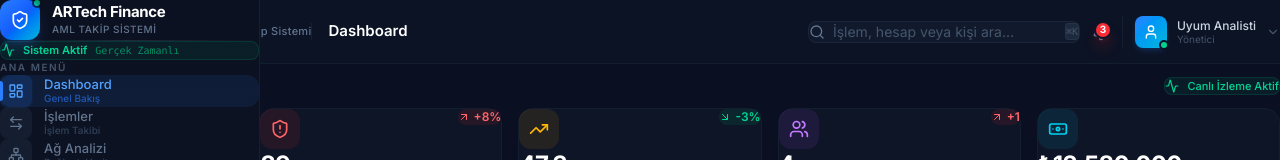
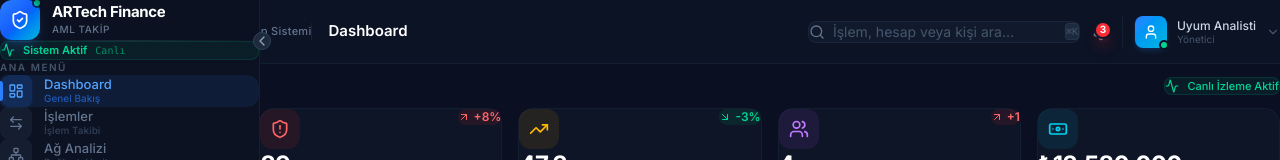
Before and after one commit to ademk8200-tech/ARTech-Finance_Frontend, a React (Vite) app: page / in a window 1280 px wide. Shown: the top 160 px of the page. Built offline with nearby package versions, Linux system fonts and the light colour scheme.

Commit message:
sidebar düzenlemesi

```diff
--- a/src/components/Layout.jsx
+++ b/src/components/Layout.jsx
@@ -1,15 +1,22 @@
+import { useState } from 'react'
 import { Outlet } from 'react-router-dom'
 import Sidebar from './Sidebar'
 import Navbar from './Navbar'
 
 function Layout() {
+  const [isCollapsed, setIsCollapsed] = useState(false)
+
   return (
     <div className="flex min-h-screen bg-[#080d19]">
       {/* Sol Sidebar */}
-      <Sidebar />
+      <Sidebar isCollapsed={isCollapsed} setIsCollapsed={setIsCollapsed} />
 
       {/* Ana İçerik Alanı */}
-      <div className="flex-1 min-w-0 ml-[260px] flex flex-col min-h-screen">
+      <div
+        className={`flex-1 min-w-0 flex flex-col min-h-screen transition-all duration-300 ${
+          isCollapsed ? 'ml-[80px]' : 'ml-[260px]'
+        }`}
+      >
         <Navbar />
 
         {/* Sayfa İçeriği */}
--- a/src/components/Sidebar.jsx
+++ b/src/components/Sidebar.jsx
@@ -6,6 +6,8 @@ import {
   FileBarChart,
   ShieldCheck,
   Activity,
+  ChevronLeft,
+  ChevronRight
 } from 'lucide-react'
 
 const navItems = [
@@ -35,54 +37,71 @@ const navItems = [
   },
 ]
 
-function Sidebar() {
+function Sidebar({ isCollapsed, setIsCollapsed }) {
   const location = useLocation()
 
   return (
-    <aside className="fixed top-0 left-0 h-screen w-[260px] bg-gradient-to-b from-[#0b1120] to-[#0f1729] border-r border-slate-800/60 flex flex-col z-50">
+    <aside
+      className={`fixed top-0 left-0 h-screen bg-gradient-to-b from-[#0b1120] to-[#0f1729] border-r border-slate-800/60 flex flex-col z-50 transition-all duration-300 ${
+        isCollapsed ? 'w-[80px]' : 'w-[260px]'
+      }`}
+    >
+      {/* ── Genişlet/Daralt Butonu ── */}
+      <button
+        onClick={() => setIsCollapsed(!isCollapsed)}
+        className="absolute -right-3 top-8 bg-slate-800 border border-slate-700 text-slate-400 hover:text-white hover:bg-slate-700 p-1 rounded-full z-50 transition-colors"
+      >
+        {isCollapsed ? <ChevronRight className="w-4 h-4" /> : <ChevronLeft className="w-4 h-4" />}
+      </button>
 
       {/* ── Logo Alanı ── */}
-      <div className="px-5 pt-6 pb-5">
-        <div className="flex items-center gap-3">
-          <div className="relative">
+      <div className={`pt-6 pb-5 flex flex-col items-center justify-center ${isCollapsed ? 'px-2' : 'px-5'}`}>
+        <div className={`flex items-center gap-3 w-full ${isCollapsed ? 'justify-center' : ''}`}>
+          <div className="relative shrink-0">
             <div className="w-10 h-10 rounded-xl bg-gradient-to-br from-blue-500 via-blue-600 to-cyan-500 flex items-center justify-center shadow-lg shadow-blue-500/20">
               <ShieldCheck className="w-5 h-5 text-white" />
             </div>
             {/* Canlı sinyal noktası */}
             <span className="absolute -top-0.5 -right-0.5 w-2.5 h-2.5 bg-emerald-400 rounded-full border-2 border-[#0b1120] animate-pulse" />
           </div>
-          <div>
+          {!isCollapsed && (
+            <div className="overflow-hidden whitespace-nowrap transition-all duration-300">
               <h1 className="text-[15px] font-bold text-white tracking-tight leading-tight">
                 ARTech Finance
               </h1>
               <p className="text-[10px] text-slate-500 font-medium tracking-wider uppercase mt-0.5">
-              AML Takip Sistemi
+                AML Takip
               </p>
             </div>
+          )}
         </div>
       </div>
 
       {/* ── Ayırıcı ── */}
-      <div className="mx-5 h-px bg-gradient-to-r from-transparent via-slate-700/50 to-transparent" />
+      <div className={`h-px bg-gradient-to-r from-transparent via-slate-700/50 to-transparent transition-all duration-300 ${isCollapsed ? 'mx-2' : 'mx-5'}`} />
 
       {/* ── Sistem Durumu ── */}
-      <div className="mx-5 mt-4 mb-2 px-3 py-2.5 rounded-lg bg-emerald-500/8 border border-emerald-500/15">
-        <div className="flex items-center gap-2">
-          <Activity className="w-3.5 h-3.5 text-emerald-400" />
-          <span className="text-[11px] text-emerald-400 font-semibold">Sistem Aktif</span>
-          <span className="ml-auto text-[10px] text-emerald-500/70 font-mono">Gerçek Zamanlı</span>
+      <div className={`mt-4 mb-2 transition-all duration-300 ${isCollapsed ? 'mx-2' : 'mx-5'}`}>
+        <div className={`rounded-lg bg-emerald-500/8 border border-emerald-500/15 flex items-center ${isCollapsed ? 'justify-center p-2' : 'px-3 py-2.5 gap-2'}`}>
+          <Activity className="w-3.5 h-3.5 text-emerald-400 shrink-0" />
+          {!isCollapsed && (
+            <>
+              <span className="text-[11px] text-emerald-400 font-semibold whitespace-nowrap">Sistem Aktif</span>
+              <span className="ml-auto text-[10px] text-emerald-500/70 font-mono whitespace-nowrap">Canlı</span>
+            </>
+          )}
         </div>
       </div>
 
       {/* ── Menü Başlığı ── */}
-      <div className="px-5 pt-5 pb-2">
-        <p className="text-[10px] text-slate-600 font-semibold tracking-[0.15em] uppercase">
-          Ana Menü
+      <div className={`pt-5 pb-2 transition-all duration-300 ${isCollapsed ? 'px-2 text-center' : 'px-5'}`}>
+        <p className="text-[10px] text-slate-600 font-semibold tracking-[0.15em] uppercase whitespace-nowrap overflow-hidden text-ellipsis">
+          {isCollapsed ? 'Menü' : 'Ana Menü'}
         </p>
       </div>
 
       {/* ── Navigasyon ── */}
-      <nav className="flex-1 px-3 space-y-0.5 overflow-y-auto">
+      <nav className={`flex-1 space-y-1 overflow-y-auto overflow-x-hidden ${isCollapsed ? 'px-2' : 'px-3'}`}>
         {navItems.map((item) => {
           const isTransactionDetail =
             item.to === '/transactions' &&
@@ -96,13 +115,14 @@ function Sidebar() {
               className={({ isActive }) => {
                 const active = isActive || isTransactionDetail
                 return [
-                  'group flex items-center gap-3 px-3 py-2.5 rounded-xl text-[13px] font-medium',
-                  'transition-all duration-200 relative',
+                  'group flex items-center rounded-xl text-[13px] font-medium transition-all duration-200 relative',
+                  isCollapsed ? 'justify-center py-2.5 px-0' : 'gap-3 px-3 py-2.5',
                   active
                     ? 'bg-blue-500/10 text-blue-400'
                     : 'text-slate-500 hover:bg-white/[0.03] hover:text-slate-300',
                 ].join(' ')
               }}
+              title={isCollapsed ? item.label : undefined}
             >
               {({ isActive }) => {
                 const active = isActive || isTransactionDetail
@@ -124,7 +144,8 @@ function Sidebar() {
                       <item.icon className="w-[16px] h-[16px]" />
                     </div>
 
-                    <div className="flex flex-col">
+                    {!isCollapsed && (
+                      <div className="flex flex-col whitespace-nowrap overflow-hidden">
                         <span className="leading-tight">{item.label}</span>
                         <span
                           className={[
@@ -135,6 +156,7 @@ function Sidebar() {
                           {item.description}
                         </span>
                       </div>
+                    )}
                   </>
                 )
               }}
@@ -144,17 +166,23 @@ function Sidebar() {
       </nav>
 
       {/* ── Alt Bilgi ── */}
-      <div className="mx-5 h-px bg-gradient-to-r from-transparent via-slate-700/50 to-transparent" />
-      <div className="px-5 py-4">
-        <div className="flex items-center justify-between">
-          <div>
+      <div className={`h-px bg-gradient-to-r from-transparent via-slate-700/50 to-transparent transition-all duration-300 ${isCollapsed ? 'mx-2' : 'mx-5'}`} />
+      <div className={`py-4 transition-all duration-300 ${isCollapsed ? 'px-2 flex justify-center' : 'px-5'}`}>
+        {!isCollapsed ? (
+          <div className="flex items-center justify-between w-full">
+            <div className="overflow-hidden whitespace-nowrap">
               <p className="text-[10px] text-slate-600 font-semibold">TEKNOFEST 2026</p>
               <p className="text-[9px] text-slate-700 mt-0.5">Finansal Teknolojiler</p>
             </div>
-          <span className="text-[10px] text-slate-700 font-mono bg-slate-800/50 px-2 py-0.5 rounded">
+            <span className="text-[10px] text-slate-700 font-mono bg-slate-800/50 px-2 py-0.5 rounded shrink-0">
               v0.2.0
             </span>
           </div>
+        ) : (
+          <span className="text-[9px] text-slate-700 font-mono bg-slate-800/50 px-1 py-0.5 rounded">
+            v0.2
+          </span>
+        )}
       </div>
     </aside>
   )
```
Lines whose indentation alone changed are shown as unchanged.
